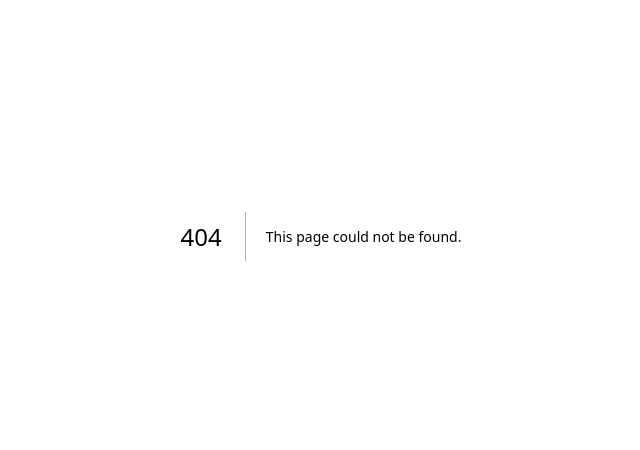
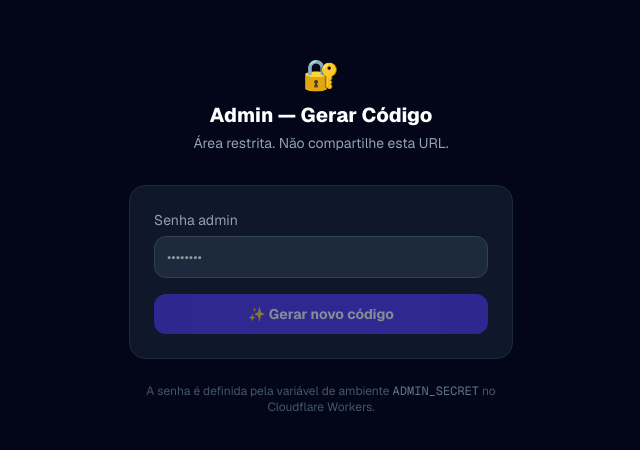
Before and after one commit to ejsnasc-tech/precifica-o, a Next.js app: page /admin in a window 1280 px wide. Before the commit this address had no page. Shown: the part 164-614 px from the top of the page, without its empty margins (319-959 px from the left). Built offline with nearby package versions, Linux system fonts and the light colour scheme.

Commit message:
feat: pagina admin para gerar codigos manualmente

```diff
--- /dev/null
+++ b/src/app/admin/page.tsx
@@ -0,0 +1,107 @@
+"use client";
+
+import { useState } from "react";
+import Link from "next/link";
+
+export default function AdminPage() {
+  const [secret, setSecret] = useState("");
+  const [codigo, setCodigo] = useState("");
+  const [erro, setErro] = useState("");
+  const [carregando, setCarregando] = useState(false);
+  const [copiado, setCopiado] = useState(false);
+
+  async function gerarCodigo() {
+    if (!secret.trim()) return;
+    setCarregando(true);
+    setErro("");
+    setCodigo("");
+    try {
+      const res = await fetch("/api/admin/gerar-codigo", {
+        method: "POST",
+        headers: { "Content-Type": "application/json" },
+        body: JSON.stringify({ secret }),
+      });
+      const data = await res.json() as { codigo?: string; erro?: string };
+      if (!res.ok || data.erro) {
+        setErro(data.erro ?? "Erro ao gerar código.");
+      } else {
+        setCodigo(data.codigo ?? "");
+      }
+    } catch {
+      setErro("Falha na conexão.");
+    } finally {
+      setCarregando(false);
+    }
+  }
+
+  async function copiar() {
+    await navigator.clipboard.writeText(codigo);
+    setCopiado(true);
+    setTimeout(() => setCopiado(false), 2000);
+  }
+
+  return (
+    <div className="min-h-screen bg-slate-950 flex items-center justify-center p-4">
+      <div className="w-full max-w-sm">
+        <div className="text-center mb-8">
+          <p className="text-3xl mb-2">🔐</p>
+          <h1 className="text-xl font-extrabold text-white">Admin — Gerar Código</h1>
+          <p className="text-slate-400 text-sm mt-1">Área restrita. Não compartilhe esta URL.</p>
+        </div>
+
+        <div className="bg-slate-900 rounded-2xl p-6 border border-slate-800 space-y-4">
+          <div>
+            <label className="text-sm text-slate-400 block mb-1.5">Senha admin</label>
+            <input
+              type="password"
+              value={secret}
+              onChange={(e) => setSecret(e.target.value)}
+              onKeyDown={(e) => e.key === "Enter" && gerarCodigo()}
+              placeholder="••••••••"
+              className="w-full bg-slate-800 border border-slate-700 text-white rounded-xl px-3 py-2.5 text-sm focus:outline-none focus:ring-2 focus:ring-indigo-500"
+            />
+          </div>
+
+          {erro && (
+            <p className="text-rose-400 text-sm bg-rose-950/50 rounded-lg px-3 py-2">{erro}</p>
+          )}
+
+          <button
+            onClick={gerarCodigo}
+            disabled={carregando || !secret.trim()}
+            className="w-full bg-indigo-600 hover:bg-indigo-700 disabled:opacity-50 text-white font-bold py-2.5 rounded-xl text-sm transition"
+          >
+            {carregando ? "Gerando..." : "✨ Gerar novo código"}
+          </button>
+
+          {codigo && (
+            <div className="mt-2 bg-slate-800 rounded-xl p-4 text-center border border-indigo-500/40">
+              <p className="text-xs text-slate-400 mb-2">Código gerado:</p>
+              <p className="text-2xl font-extrabold tracking-widest text-indigo-300 font-mono mb-3">
+                {codigo}
+              </p>
+              <div className="flex gap-2">
+                <button
+                  onClick={copiar}
+                  className="flex-1 text-sm bg-indigo-600 hover:bg-indigo-700 text-white font-semibold py-2 rounded-lg transition"
+                >
+                  {copiado ? "✅ Copiado!" : "📋 Copiar"}
+                </button>
+                <Link
+                  href="/ativar"
+                  className="flex-1 text-sm bg-slate-700 hover:bg-slate-600 text-white font-semibold py-2 rounded-lg transition text-center"
+                >
+                  Ativar agora →
+                </Link>
+              </div>
+            </div>
+          )}
+        </div>
+
+        <p className="text-center text-xs text-slate-600 mt-6">
+          A senha é definida pela variável de ambiente <code className="text-slate-500">ADMIN_SECRET</code> no Cloudflare Workers.
+        </p>
+      </div>
+    </div>
+  );
+}
--- /dev/null
+++ b/src/app/api/admin/gerar-codigo/route.ts
@@ -0,0 +1,27 @@
+import { NextRequest, NextResponse } from "next/server";
+import { getDB } from "@/lib/db";
+
+function gerarCodigo(): string {
+  const chars = "ABCDEFGHJKLMNPQRSTUVWXYZ23456789";
+  const seg = () => Array.from({ length: 4 }, () => chars[Math.floor(Math.random() * chars.length)]).join("");
+  return `${seg()}-${seg()}-${seg()}`;
+}
+
+export async function POST(req: NextRequest) {
+  try {
+    const { secret } = await req.json() as { secret?: string };
+    const adminSecret = process.env.ADMIN_SECRET;
+
+    if (!adminSecret || secret !== adminSecret) {
+      return NextResponse.json({ erro: "Senha incorreta." }, { status: 401 });
+    }
+
+    const db = await getDB();
+    const codigo = gerarCodigo();
+    await db.prepare("INSERT INTO codigos_acesso (codigo) VALUES (?)").bind(codigo).run();
+
+    return NextResponse.json({ codigo });
+  } catch (e) {
+    return NextResponse.json({ erro: String(e) }, { status: 500 });
+  }
+}
--- a/src/middleware.ts
+++ b/src/middleware.ts
@@ -4,9 +4,11 @@ import { NextRequest, NextResponse } from "next/server";
 const PUBLIC = [
   "/",
   "/ativar",
+  "/admin",
   "/privacidade",
   "/api/codigo/verificar",
   "/api/pagamento",
+  "/api/admin",
 ];
 
 export async function middleware(req: NextRequest) {
```
